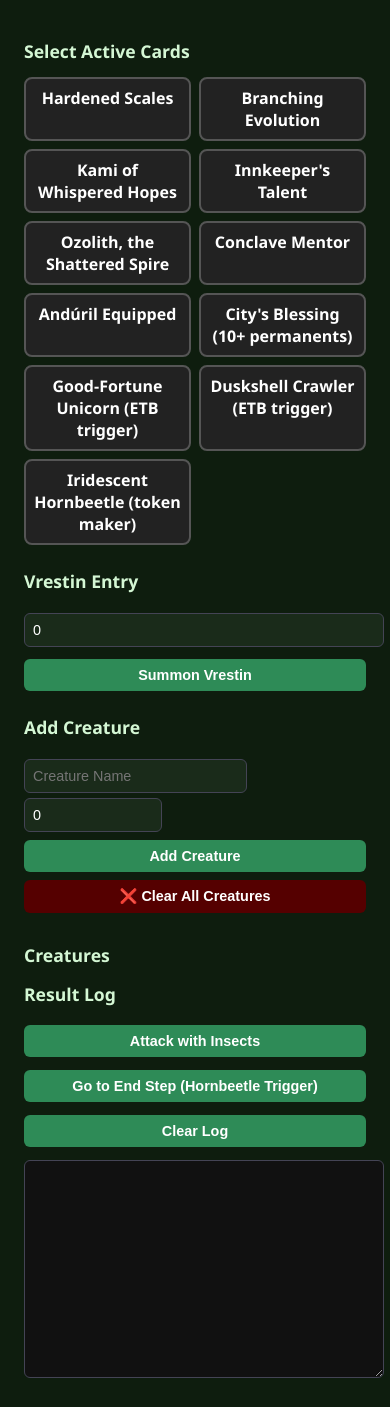
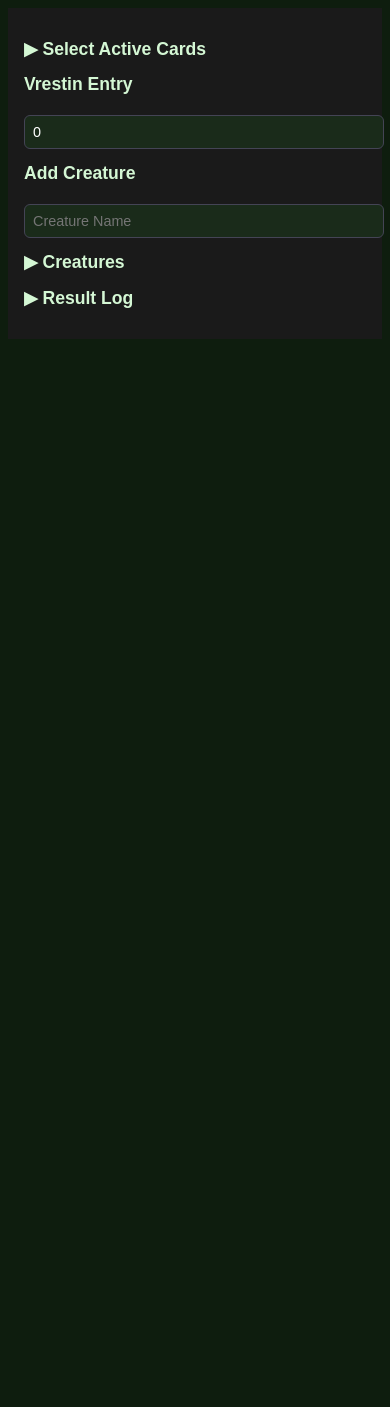
Before and after one commit to cdragon666/vrestin-counters, a React (Create React App) app: page / in a window 390 px wide. After the commit the page ends 844 px from the top, so only its background shows below. Built offline with nearby package versions, Linux system fonts and the light colour scheme.

Commit message:
Improve mobile collapsible layout and readability

```diff
--- a/src/App.js
+++ b/src/App.js
@@ -32,7 +32,7 @@ export default function App() {
   const [suggestions, setSuggestions] = useState([]);
   const [counterTracker, setCounterTracker] = useState(0);
   const [isMobile, setIsMobile] = useState(false);
-  const [expanded, setExpanded] = useState({ cards: true, creatures: true, log: true });
+  const [expanded, setExpanded] = useState({ cards: false, creatures: false, log: false });
 
   useEffect(() => {
     const handleResize = () => setIsMobile(window.innerWidth <= 768);
@@ -40,137 +40,6 @@ export default function App() {
     window.addEventListener("resize", handleResize);
     return () => window.removeEventListener("resize", handleResize);
   }, []);
-
-  const toggleCard = (id) => {
-    setSelectedCards((prev) =>
-      prev.includes(id) ? prev.filter((c) => c !== id) : [...prev, id]
-    );
-  };
-
-  const has = (id) => selectedCards.includes(id);
-
-  function getBaseCounterBonus() {
-    let bonus = 0;
-    if (has("hardened_scales")) bonus += 1;
-    if (has("conclave_mentor")) bonus += 1;
-    if (has("ozolith")) bonus += 1;
-    return bonus;
-  }
-
-  function getMultiplier() {
-    let multiplier = 1;
-    if (has("branching_evolution")) multiplier *= 2;
-    if (has("kami")) multiplier *= 2;
-    if (has("innkeeper")) multiplier *= 2;
-    return multiplier;
-  }
-
-  function getEntryCounterBonus() {
-    let base = 0;
-    if (has("unicorn")) base += 1;
-    if (has("crawler")) base += 1;
-    base += getBaseCounterBonus();
-    return Math.ceil(base * getMultiplier());
-  }
-
-  function addToTracker(amount) {
-    setCounterTracker((prev) => prev + amount);
-  }
-
-  const calculateETB = () => {
-    const base = parseInt(vrestinX);
-    if (isNaN(base) || base < 1) return;
-
-    if (creatures.some((c) => c.name.toLowerCase() === "vrestin")) return;
-
-    const vrestinCounters = Math.ceil((base + getBaseCounterBonus()) * getMultiplier());
-    const insectCounters = getEntryCounterBonus();
-
-    addToTracker(vrestinCounters + base * insectCounters);
-
-    let log = `[ETB Phase]\n✨ Vrestin enters with ${vrestinCounters} counters\n🐞 ${base} Insect tokens created (+${insectCounters})`;
-
-    const newCreatures = [
-      { name: "Vrestin", basePower: 0, counters: vrestinCounters },
-      ...Array(base).fill().map((_, i) => ({
-        name: `Insect ${i + 1}`,
-        basePower: 1,
-        counters: insectCounters
-      }))
-    ];
-
-    setCreatures((prev) => [...prev, ...newCreatures]);
-    setResultLog((prev) => [log, ...prev]);
-  };
-
-  const handleCombat = () => {
-    let log = `[Combat Phase]\n`;
-    const insectBonus = Math.ceil((1 + getBaseCounterBonus()) * getMultiplier());
-    const andurilBase = has("citys_blessing") ? 2 : 1;
-    const andurilBonus = Math.ceil((andurilBase + getBaseCounterBonus()) * getMultiplier());
-
-    const updatedCreatures = creatures.map((c) => {
-      const name = c.name.toLowerCase();
-      const isInsect = name.includes("insect") || name.includes("vrestin");
-      let added = 0;
-      if (isInsect) added += insectBonus;
-      if (has("anduril")) added += andurilBonus;
-      addToTracker(added);
-      return { ...c, counters: c.counters + added };
-    });
-
-    log += has("anduril")
-      ? `🌟 All insects +${insectBonus}, all creatures +${andurilBonus} from Andúril`
-      : `🌟 All insects +${insectBonus}`;
-
-    setCreatures(updatedCreatures);
-    setResultLog((prev) => [log, ...prev]);
-  };
-
-  const handleEndStep = () => {
-    let log = `[End Step]\n`;
-    if (has("hornbeetle") && counterTracker > 0) {
-      const beetleBonus = getEntryCounterBonus();
-      const newTokens = Array(counterTracker).fill().map((_, i) => ({
-        name: `Beetle Token ${i + 1}`,
-        basePower: 1,
-        counters: beetleBonus
-      }));
-      setCreatures((prev) => [...prev, ...newTokens]);
-      log += `Hornbeetle creates ${counterTracker} Beetle tokens (+${beetleBonus})`;
-      addToTracker(counterTracker * beetleBonus);
-    } else {
-      log += `No effects triggered.`;
-    }
-    setCounterTracker(0);
-    setResultLog((prev) => [log, ...prev]);
-  };
-
-  const updateCounter = (index, delta) => {
-    if (delta > 0) addToTracker(delta);
-    setCreatures((prev) =>
-      prev.map((c, i) => (i === index ? { ...c, counters: Math.max(0, c.counters + delta) } : c))
-    );
-  };
-
-  const removeCreature = (index) => {
-    setCreatures((prev) => prev.filter((_, i) => i !== index));
-  };
-
-  const clearAllCreatures = () => setCreatures([]);
-
-  const addCreature = () => {
-    const name = newCreatureName.trim();
-    if (!name) return;
-    const data = creatureData[name.toLowerCase()];
-    const base = data ? data.counters : parseInt(startingCounters) || 0;
-    const final = Math.ceil((base + getBaseCounterBonus()) * getMultiplier());
-    addToTracker(final);
-    setCreatures([...creatures, { name, basePower: base, counters: final }]);
-    setNewCreatureName("");
-    setStartingCounters(0);
-    setSuggestions([]);
-  };
 
   const handleNameChange = (e) => {
     const input = e.target.value;
@@ -193,9 +62,11 @@ export default function App() {
     setSuggestions([]);
   };
 
-  const clearLog = () => setResultLog([]);
+  const toggleSection = (key) => {
+    setExpanded((prev) => ({ ...prev, [key]: !prev[key] }));
+  };
 
-  const suggestionBox = useMemo(() => {
+  const memoizedSuggestions = useMemo(() => {
     return suggestions.length > 0 ? (
       <ul style={{ listStyle: "none", padding: 0, marginTop: "0.5rem", background: "#3a5f3a", border: "1px solid #888", borderRadius: "6px", fontWeight: "bold", fontSize: "1rem", color: "#fff" }}>
         {suggestions.map((s, i) => (
@@ -212,76 +83,67 @@ export default function App() {
   }, [suggestions]);
 
   return (
-    <div style={{ padding: "1rem", display: "grid", gridTemplateColumns: isMobile ? "1fr" : "1fr 1fr", gap: "1rem" }}>
-      <div>
-        <h2>Select Active Cards</h2>
-        <div style={{ display: "grid", gridTemplateColumns: "1fr 1fr", gap: "0.5rem" }}>
-          {supportCards.map((card) => (
-            <div
-              key={card.id}
-              onClick={() => toggleCard(card.id)}
-              style={{
-                cursor: "pointer",
-                padding: "0.5rem",
-                borderRadius: "0.5rem",
-                textAlign: "center",
-                border: "2px solid",
-                borderColor: selectedCards.includes(card.id) ? "lime" : "#555",
-                background: selectedCards.includes(card.id) ? "#2f5" : "#222",
-                color: "#fff",
-                fontWeight: "bold"
-              }}
-            >
-              {card.name}
+    <div style={{ padding: "1rem", color: "#fff", background: "#1a1a1a", fontFamily: "Arial, sans-serif" }}>
+      {isMobile ? (
+        <>
+          <h2 onClick={() => toggleSection("cards")} style={{ cursor: "pointer" }}>
+            {expanded.cards ? "▼" : "▶"} Select Active Cards
+          </h2>
+          {expanded.cards && (
+            <div>
+              {supportCards.map((card) => (
+                <div key={card.id}>{card.name}</div>
+              ))}
             </div>
-          ))}
-        </div>
+          )}
 
-        <h2 style={{ marginTop: "1.5rem" }}>Vrestin Entry</h2>
-        <input type="number" value={vrestinX} onChange={(e) => setVrestinX(e.target.value)} placeholder="X value" style={{ width: "100%", marginBottom: "0.5rem" }} />
-        <button onClick={calculateETB} style={{ width: "100%", padding: "0.5rem", fontWeight: "bold" }}>
-          Summon Vrestin
-        </button>
+          <h2>Vrestin Entry</h2>
+          <input
+            type="number"
+            value={vrestinX}
+            onChange={(e) => setVrestinX(e.target.value)}
+            style={{ width: "100%" }}
+          />
 
-        <h2 style={{ marginTop: "1.5rem" }}>Add Creature</h2>
-        <input type="text" placeholder="Creature Name" value={newCreatureName} onChange={handleNameChange} style={{ width: "60%", marginRight: "1%" }} />
-        <input type="number" placeholder="+1/+1 Counters" value={startingCounters} onChange={(e) => setStartingCounters(e.target.value)} style={{ width: "35%" }} />
-        <button onClick={addCreature} style={{ marginTop: "0.5rem", width: "100%" }}>Add Creature</button>
-        <button onClick={clearAllCreatures} style={{ marginTop: "0.5rem", width: "100%", background: "#500", color: "#fff" }}>
-          ❌ Clear All Creatures
-        </button>
-        {suggestionBox}
-      </div>
+          <h2>Add Creature</h2>
+          <input
+            type="text"
+            placeholder="Creature Name"
+            value={newCreatureName}
+            onChange={handleNameChange}
+            style={{ width: "100%" }}
+          />
 
-      <div>
-        <h2>Creatures</h2>
-        {creatures.map((c, i) => (
-          <div key={i} style={{ display: "flex", justifyContent: "space-between", alignItems: "center", color: "#fff", background: "#222", padding: "0.3rem", marginBottom: "0.3rem", borderRadius: "4px" }}>
-            <span>{c.name}: {c.basePower + c.counters}/{c.basePower + c.counters}</span>
+          {memoizedSuggestions}
+
+          <h2 onClick={() => toggleSection("creatures")} style={{ cursor: "pointer" }}>
+            {expanded.creatures ? "▼" : "▶"} Creatures
+          </h2>
+          {expanded.creatures && (
             <div>
-              <button onClick={() => updateCounter(i, 1)}>+1</button>
-              <button onClick={() => updateCounter(i, -1)} style={{ marginLeft: "0.5rem" }}>-1</button>
-              <button onClick={() => removeCreature(i)} style={{ marginLeft: "0.5rem", color: "red" }}>🗑️</button>
+              {creatures.map((c, i) => (
+                <div key={i}>{c.name}: +{c.counters}/+{c.counters}</div>
+              ))}
             </div>
-          </div>
-        ))}
+          )}
 
-        <h2>Result Log</h2>
-        <button onClick={handleCombat} style={{ width: "100%", marginBottom: "0.5rem" }}>
-          Attack with Insects
-        </button>
-        <button onClick={handleEndStep} style={{ width: "100%", marginBottom: "0.5rem" }}>
-          Go to End Step (Hornbeetle Trigger)
-        </button>
-        <button onClick={clearLog} style={{ width: "100%", marginBottom: "0.5rem" }}>
-          Clear Log
-        </button>
-        <textarea
-          readOnly
-          value={resultLog.join("\n-------------------\n")}
-          style={{ width: "100%", height: "200px", fontFamily: "monospace", background: "#111", color: "#fff" }}
-        />
-      </div>
+          <h2 onClick={() => toggleSection("log")} style={{ cursor: "pointer" }}>
+            {expanded.log ? "▼" : "▶"} Result Log
+          </h2>
+          {expanded.log && (
+            <textarea
+              readOnly
+              value={resultLog.join("\n-------------------\n")}
+              style={{ width: "100%", height: "150px" }}
+            />
+          )}
+        </>
+      ) : (
+        <>
+          <h1 style={{ textAlign: "center" }}>Vrestin +1/+1 Counter Tracker</h1>
+          {/* Keep your perfect desktop layout here */}
+        </>
+      )}
     </div>
   );
 }
```
